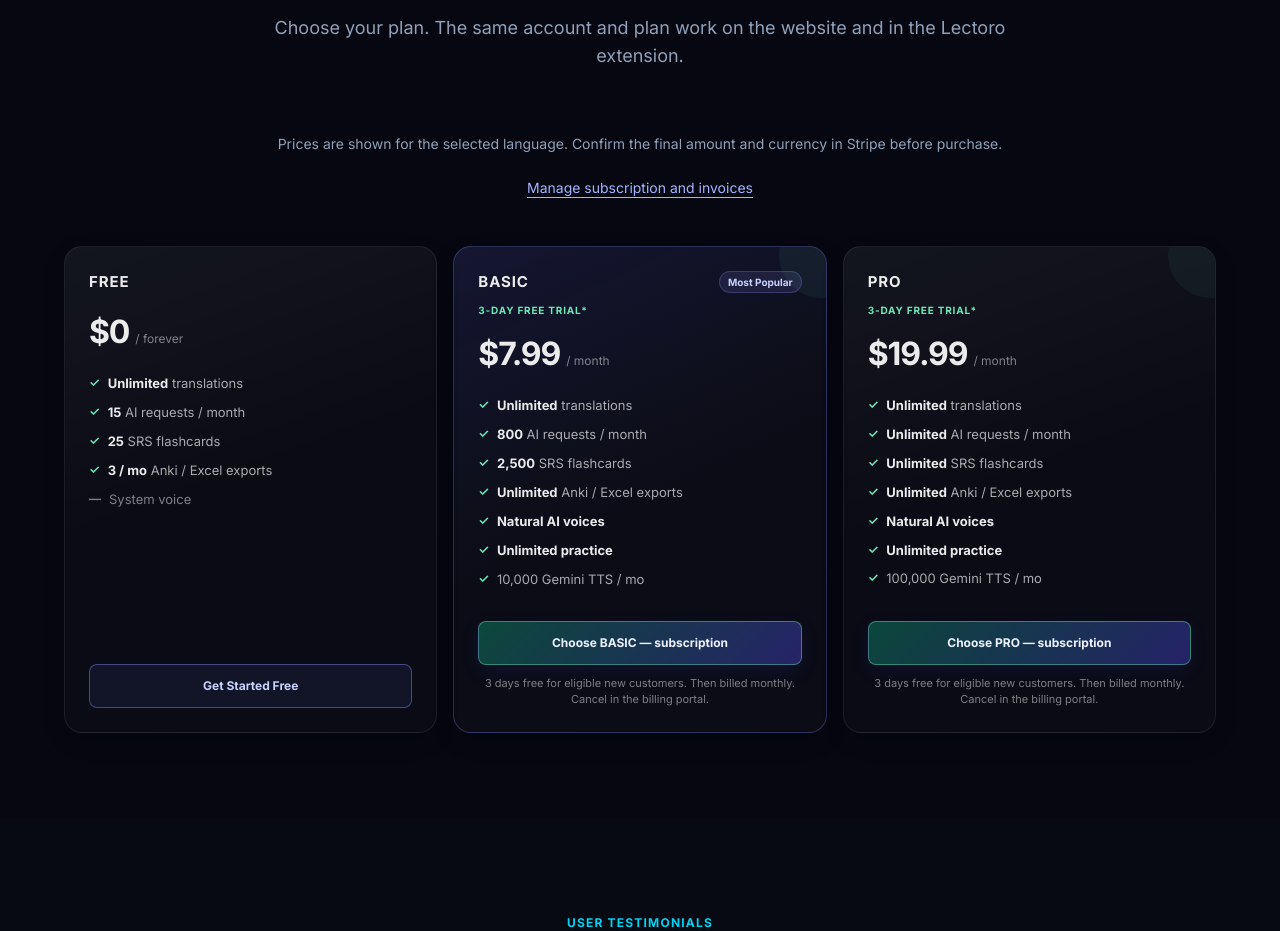
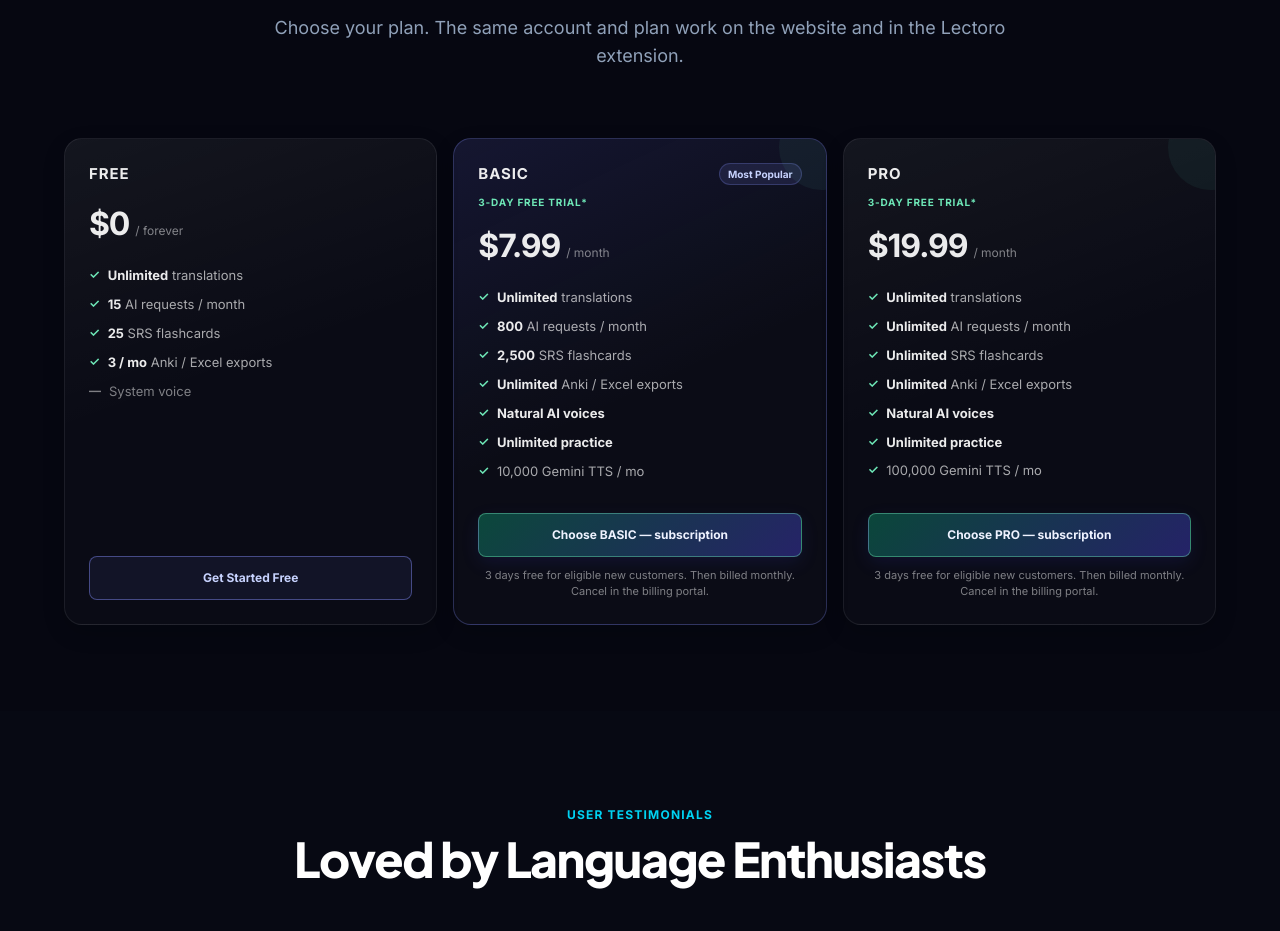
Before and after one commit to Szenlify/website, a Next.js app: page /en in a window 1280 px wide. Shown: the part 6140-7071 px from the top of the page. Built offline with nearby package versions, Linux system fonts and the light colour scheme; no server answers; the database is empty; sample sign-in values are in the browser's storage.

Commit message:
Update Pricing.tsx

```diff
--- a/components/Pricing.tsx
+++ b/components/Pricing.tsx
@@ -111,9 +111,8 @@
                 </div>
 
                 <div className="max-w-3xl mx-auto mb-8 text-center space-y-3">
-                    <p className="text-sm text-slate-400">{pl ? "Ceny wyświetlamy dla wybranej wersji językowej. Ostateczną kwotę i walutę potwierdzisz w Stripe przed zakupem. BLIK rozliczany w PLN." : "Prices are shown for the selected language. Confirm the final amount and currency in Stripe before purchase."}</p>
                     {!user && <p className="text-sm text-slate-300">{pl ? "Po wybraniu planu zalogujesz się przez Google, aby przypisać zakup do konta Lectoro." : "After choosing a plan, sign in with Google to link your purchase to your Lectoro account."}</p>}
-                    {user && <button type="button" disabled={!!pending} onClick={() => void checkout()} className="min-h-11 px-4 py-2 text-sm text-indigo-300 underline underline-offset-4 disabled:opacity-50">{pending === "portal" ? (pl ? "Otwieranie…" : "Opening…") : (pl ? "Zarządzaj subskrypcją i fakturami" : "Manage subscription and invoices")}</button>}
+
                     {error && <p role="alert" className="rounded-xl border border-red-400/30 bg-red-400/10 p-4 text-sm text-red-200">{error}</p>}
                 </div>
                 <div ref={plansRef} className="subscription-plans-grid max-w-6xl mx-auto" aria-label={pricing.title} aria-busy={!!pending}>
```
